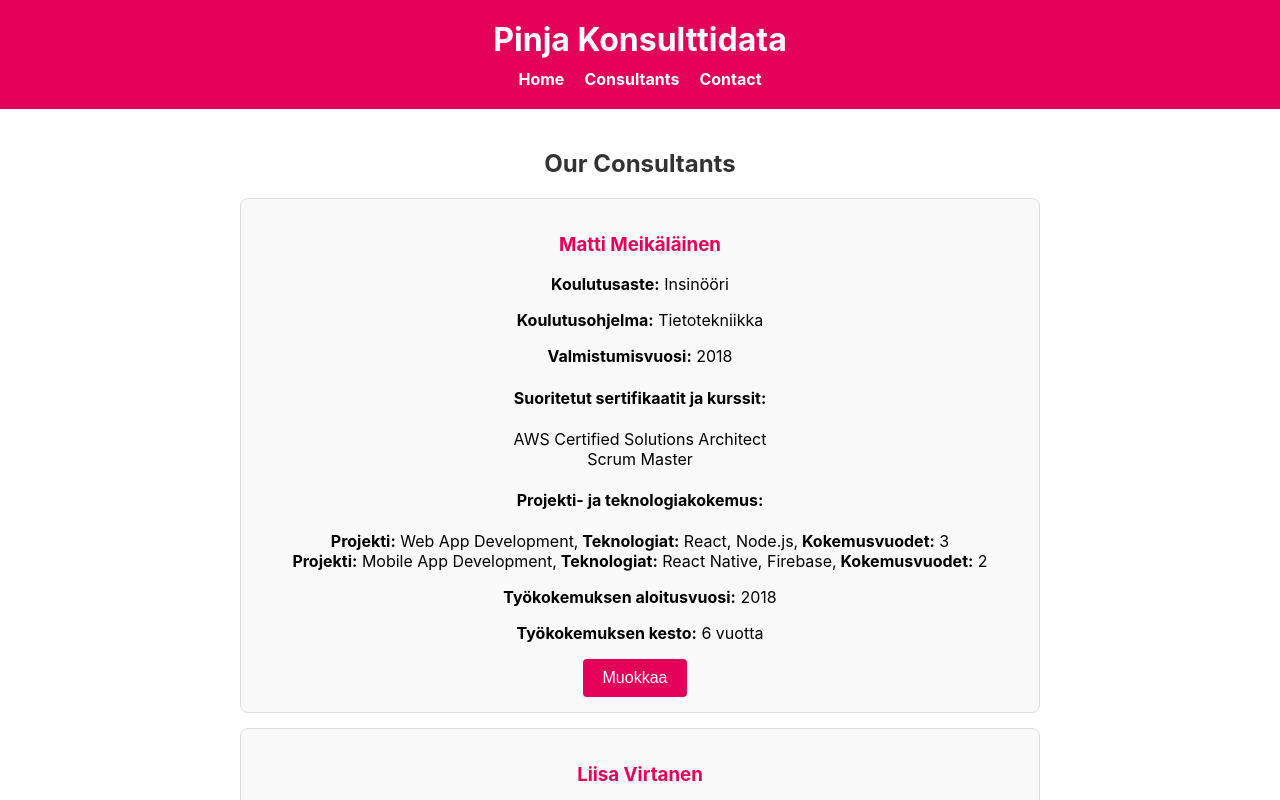
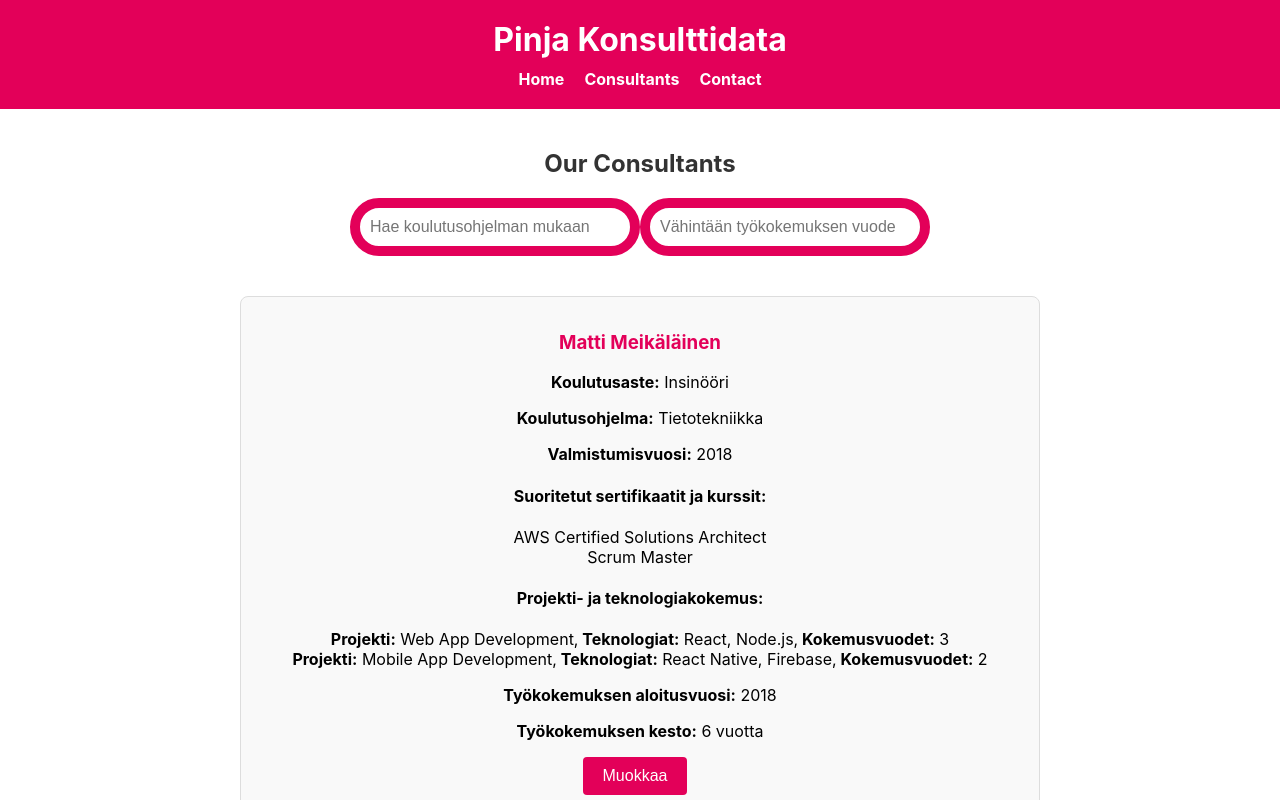
Before and after one commit to JimiPihlaja/pinja, a React (Create React App) app: page / in a window 1280 px wide. Shown: the top 800 px of the page. Built offline with nearby package versions, Linux system fonts and the light colour scheme.

Commit message:
Lisätty hakutoiminto uudestaan omilla  componenteilla

```diff
--- a/src/components/ConsultantList.js
+++ b/src/components/ConsultantList.js
@@ -1,6 +1,7 @@
 import React, { useState, useEffect } from 'react';
 import ConsultantEditForm from './ConsultantEditForm';
 import './ConsultantList.css';
+import SearchBar from './SearchBar';
 
 const initialConsultants = [
   {
@@ -87,10 +88,35 @@ const ConsultantList = () => {
   });
 
   const [editingConsultant, setEditingConsultant] = useState(null);
+  const [filteredConsultants, setFilteredConsultants] = useState(consultants);
+  const [searchTerm, setSearchTerm] = useState('');
+  const [experienceFilter, setExperienceFilter] = useState('');
 
   useEffect(() => {
     localStorage.setItem('consultants', JSON.stringify(consultants));
   }, [consultants]);
+
+  useEffect(() => {
+    const timeoutId = setTimeout(() => {
+      if (!searchTerm && !experienceFilter) {
+        setFilteredConsultants(initialConsultants);
+        return;
+      }
+
+      const filtered = consultants.filter((consultant) => {
+        const experienceYears = new Date().getFullYear() - consultant.workExperience.startYear;
+        const matchesEducation = !searchTerm || consultant.education.program
+          .toLowerCase()
+          .includes(searchTerm.toLowerCase());
+        const matchesExperience = !experienceFilter || experienceYears >= parseInt(experienceFilter, 10);
+
+        return matchesEducation && matchesExperience;
+      });
+      setFilteredConsultants(filtered);
+    }, 300); // 300 ms debounce
+
+    return () => clearTimeout(timeoutId);
+  }, [searchTerm, experienceFilter, consultants]);
 
   const handleEdit = (consultant) => {
     setEditingConsultant(consultant);
@@ -113,14 +139,22 @@ const ConsultantList = () => {
     <div className="container">
       <h2 className="heading">Our Consultants</h2>
 
+      <SearchBar
+       searchTerm={searchTerm}
+       setSearchTerm={setSearchTerm}
+       experienceFilter={experienceFilter}
+       setExperienceFilter={setExperienceFilter}
+       />
+
       {editingConsultant ? (
         <ConsultantEditForm
           consultant={editingConsultant}
           onSave={handleSave}
           onCancel={handleCancel}
         />
-      ) : (
-        consultants.map((consultant) => (
+      ) :
+        filteredConsultants.length > 0 ? (
+        filteredConsultants.map((consultant) => (
           <div key={consultant.id} className="card">
             <h3 className="consultantName">{consultant.name}</h3>
             <p><strong>Koulutusaste:</strong> {consultant.education.degree}</p>
@@ -149,9 +183,10 @@ const ConsultantList = () => {
 </button>
           </div>
         ))
-      )}
-    </div>
+        ): (
+          <p className="noResults">Ei hakuehtoja vastaavia tuloksia.</p>
+        )}
+  </div>
   );
 };
-
-export default ConsultantList;
+  export default ConsultantList;
--- /dev/null
+++ b/src/components/SearchBar.css
@@ -0,0 +1,13 @@
+.searchContainer {
+    display: inline-block;
+    gap: 10px;
+    margin-bottom: 20px;
+
+  }
+
+  .input {
+    flex: 1;
+    padding: 10px;
+    border: 10px solid #e30059;
+    border-radius: 100px;
+  }
--- /dev/null
+++ b/src/components/SearchBar.js
@@ -0,0 +1,33 @@
+import React from 'react';
+import './SearchBar.css';
+
+const SearchBar = ({ searchTerm,setSearchTerm, experienceFilter, setExperienceFilter }) => {
+  const handleSearchTermChange = (e) => {
+    setSearchTerm(e.target.value);
+  };
+
+  const handleExperienceFilterChange = (e) => {
+    setExperienceFilter(e.target.value);
+  };
+
+  return (
+    <div className="searchContainer">
+      <input
+        type="text"
+        placeholder="Hae koulutusohjelman mukaan"
+        value={searchTerm}
+        onChange={handleSearchTermChange}
+        className="input"
+      />
+      <input
+        type="number"
+        placeholder="Vähintään työkokemuksen vuodet"
+        value={experienceFilter}
+        onChange={handleExperienceFilterChange}
+        className="input"
+      />
+    </div>
+  );
+};
+
+export default SearchBar;
```
